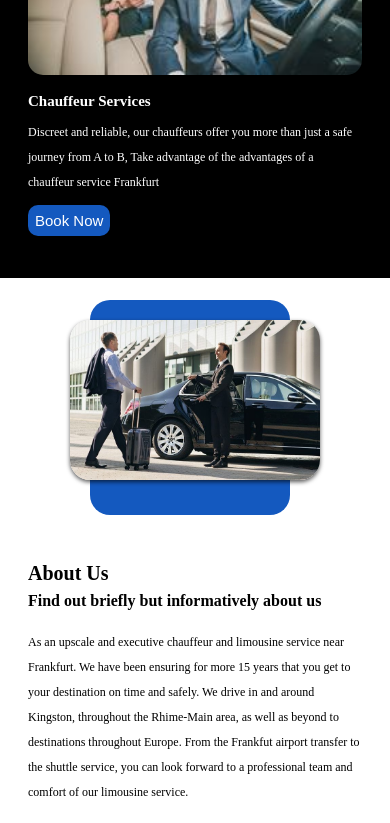
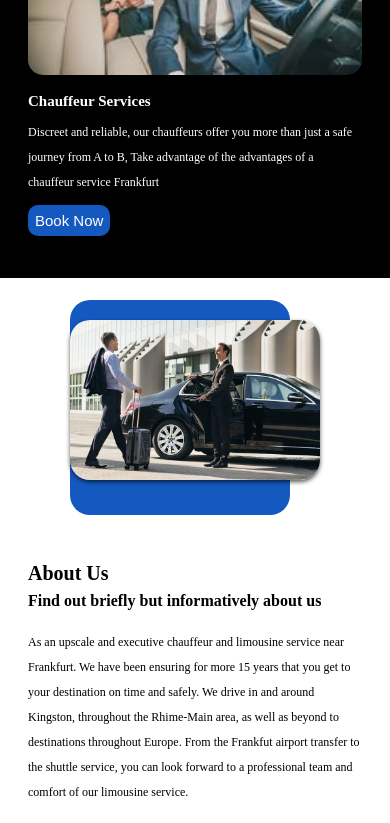
Before and after one commit to Nwakasi-Osita/mylimo, a Next.js app: page / in a window 390 px wide. Shown: the part 1729-2552 px from the top of the page. Built offline with nearby package versions, Linux system fonts and the light colour scheme.

Commit message:
fixed mobile responsiveness in the homepage about section

```diff
--- a/src/Components/HomePage/HomePage.module.css
+++ b/src/Components/HomePage/HomePage.module.css
@@ -239,7 +239,7 @@
   padding: 2rem;
   top: -20px;
   right: 100px;
-  width: 200px;
+  width: 220px;
   height: 215px;
 }
 @media screen and (min-width: 768px) {
--- a/src/Components/HomePage/HomePage.module.scss
+++ b/src/Components/HomePage/HomePage.module.scss
@@ -289,7 +289,7 @@
 
       top: -20px;
       right: 100px;
-      width: 200px;
+      width: 220px;
       height: 215px;
 
       @media screen and (min-width: 768px) {
```
